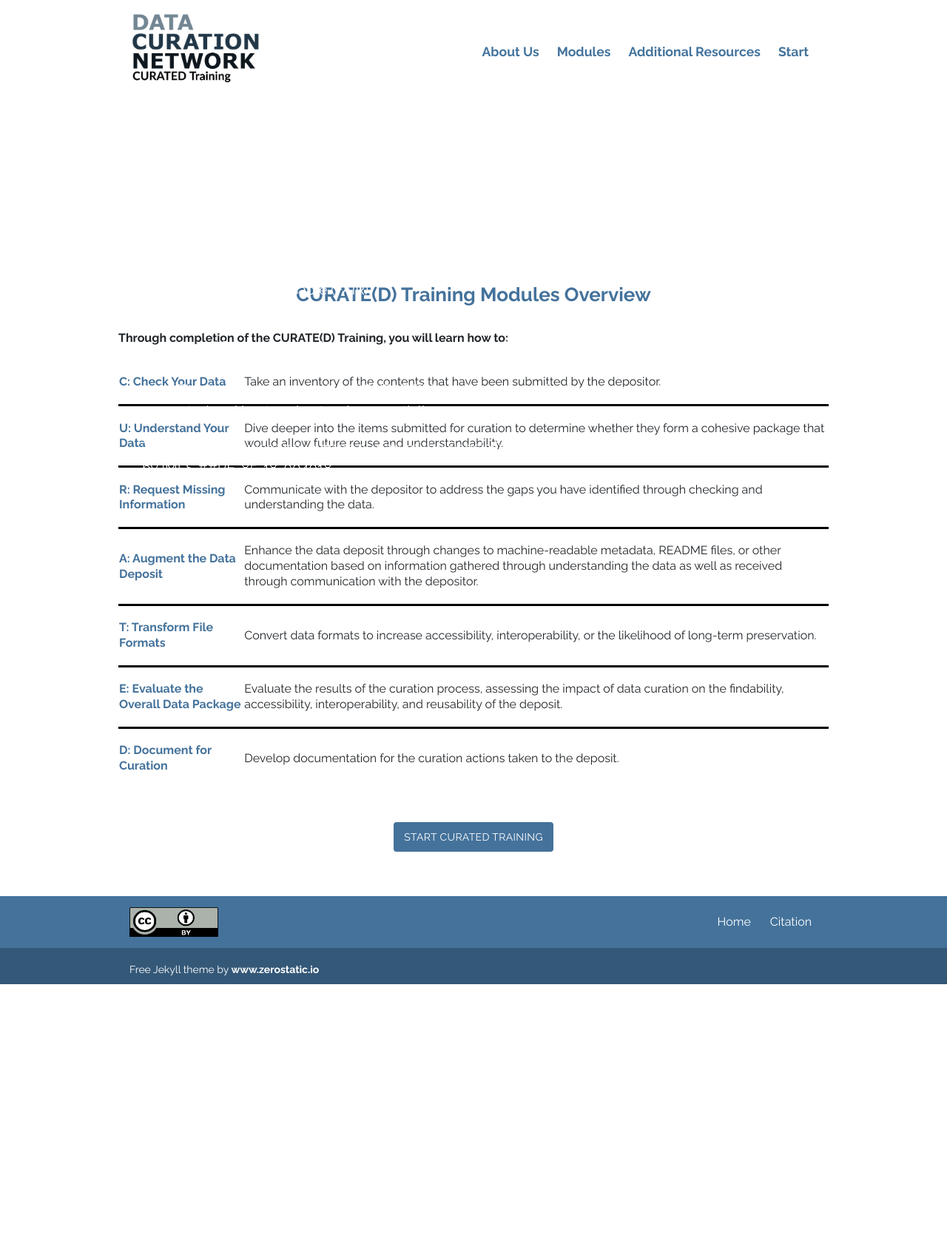
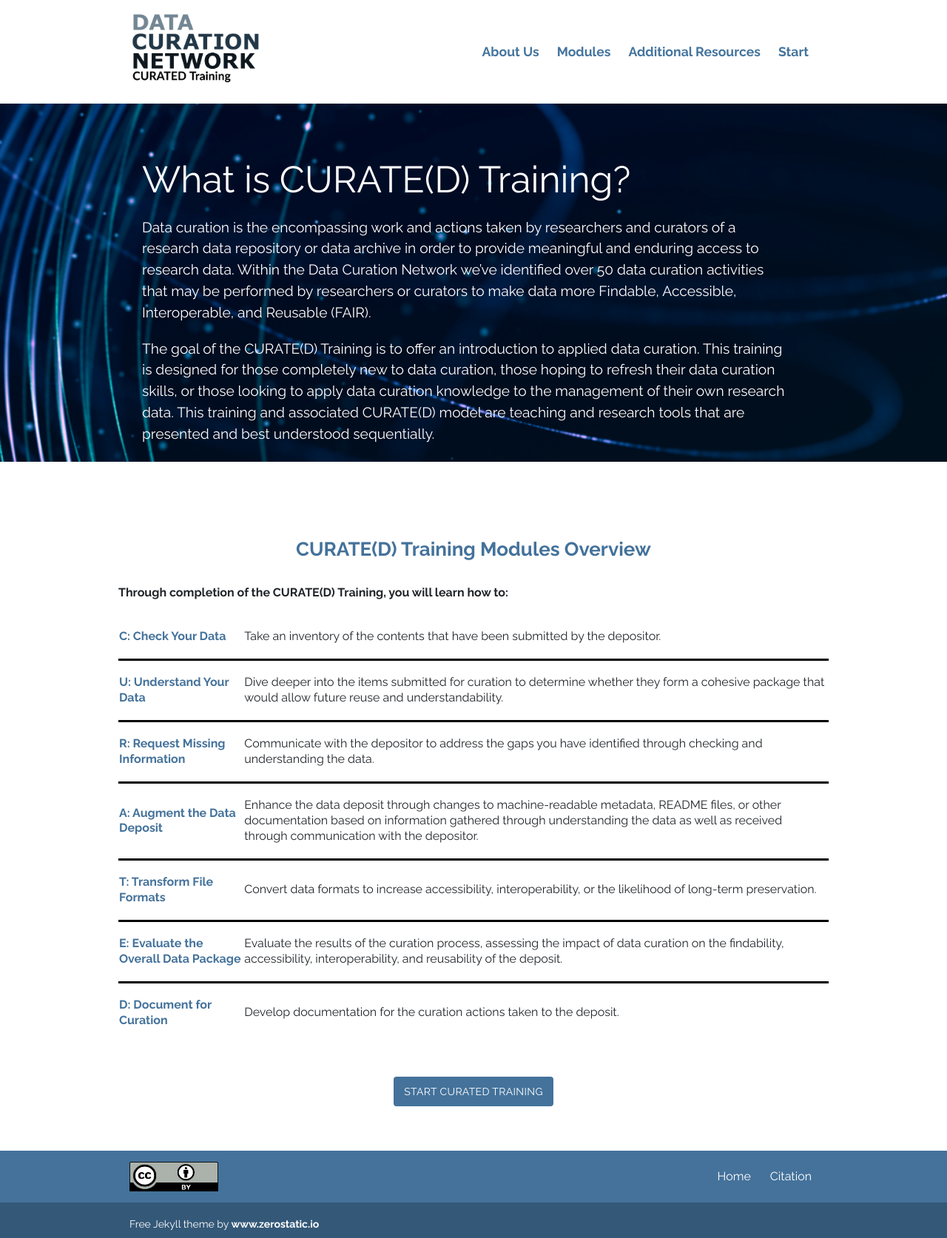
Before and after one commit to DataCurationNetwork/CURATED, a Jekyll site: the page built from index.md, in a window 1280 px wide. Shown: the whole page at 74% size. Built offline with Jekyll 4.4.1, drawn with Linux system fonts in a browser that asks for light colours; before the commit the page ends 1330 px from its top, so only the background shows below that.

Commit message:
Update home.html

```diff
--- a/_layouts/home.html
+++ b/_layouts/home.html
@@ -17,11 +17,23 @@ bodyClass: "page-home"
 
 
 <div class= "intro">
-   <div class= "text">
+  <div class = "container-fluid p-0 m-0 b-0">
+    <div class = "wrapper">
+
+      <div class= "text">
          {{ content }}
+      </div>
+
+      {% if page.intro_image %}
+      <div class= "p-0 m-0 b-0">
+        <img alt="{{ page.title }}" class="intro-image{% if page.intro_image_relative %} intro-image-relative{% endif %}{% if page.intro_image_hide_on_mobile %} intro-image-hide-mobile{% endif %}" src="{{ page.intro_image | relURL }}" />
+      </div>
+
+      {% endif %}
+
     </div>
+  </div>
 </div>
-
 
 <style>
 
```
